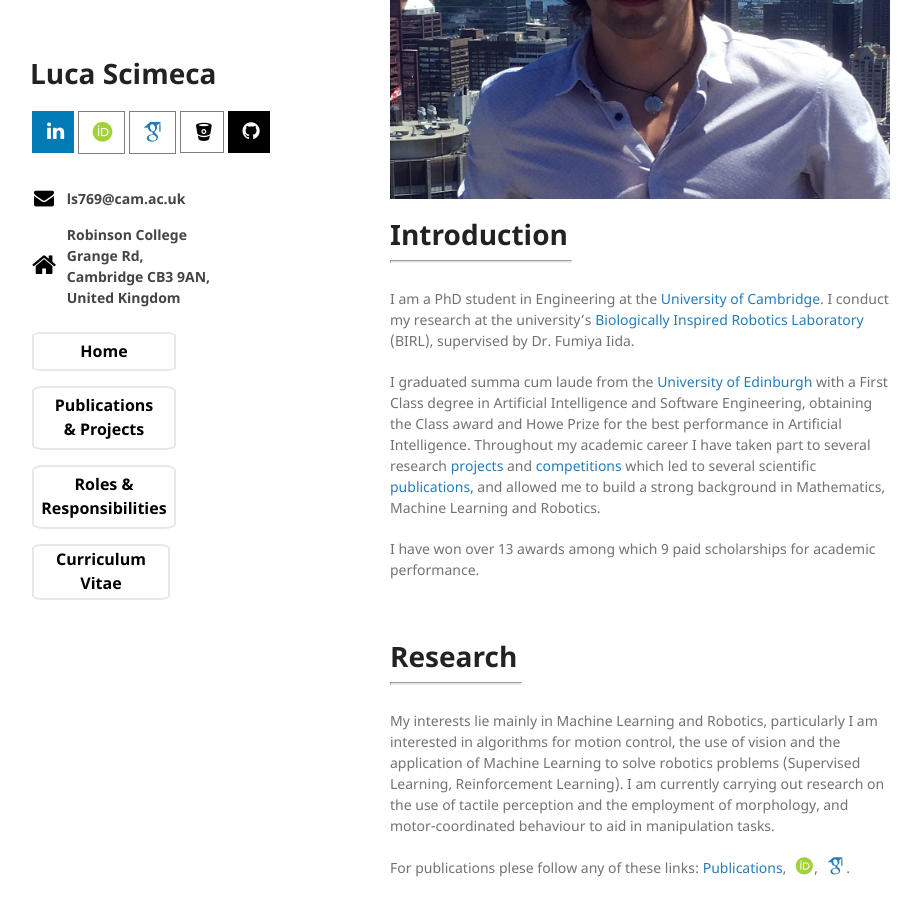
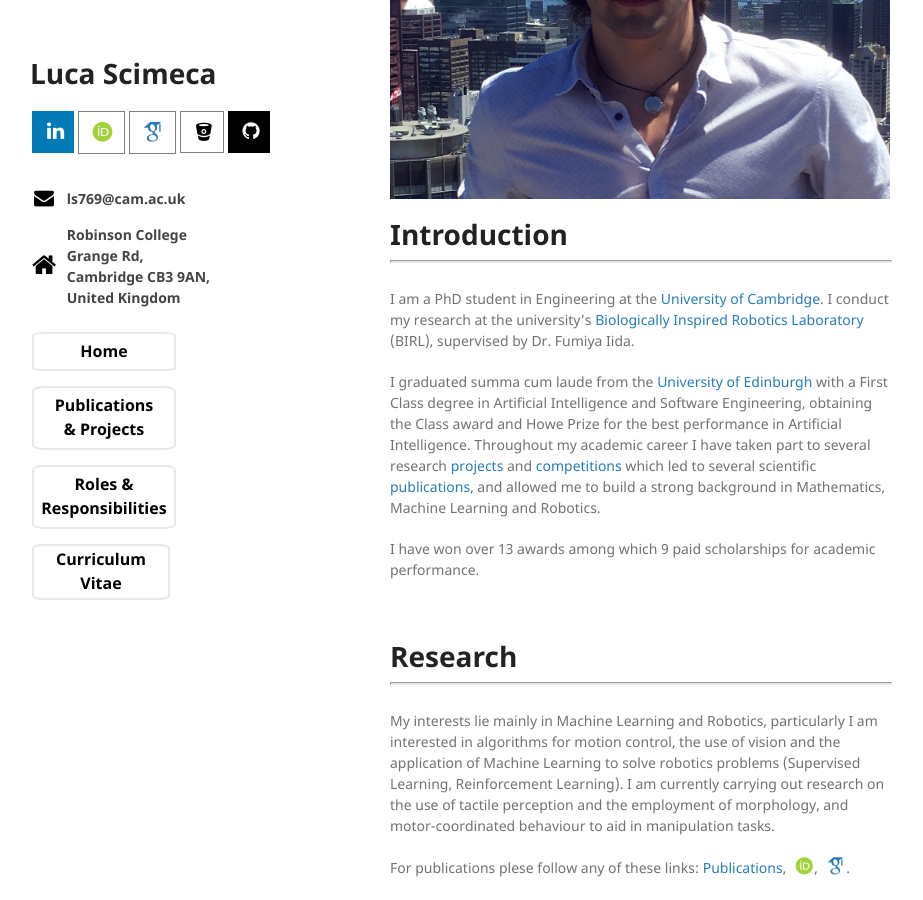
Before and after one commit to lucascimeca/lucascimeca.github.io, a Jekyll site: the page built from index.md, in a window 1280 px wide and 900 px high, scrolled down 319 px. Shown: the whole window, without its empty margins (180-1103 px from the left). Built offline with Jekyll 4.4.1, drawn with Linux system fonts in a browser that asks for light colours; nearby versions of some CDN libraries; some web fonts are replaced; the repository's description, which GitHub fills in, is left out.

Commit message:
Update index.md

```diff
--- a/index.md
+++ b/index.md
@@ -9,7 +9,7 @@ layout: default
 </p>
 
 # [](#Intro) Introduction
-<hr style="width: 180px">
+<hr>
 
 I am a PhD student in Engineering at the <a href="http://www.cam.ac.uk/" target="_blank">University of Cambridge</a>. I conduct my research at the university's <a href="http://divf.eng.cam.ac.uk/birl/" target="_blank">Biologically Inspired Robotics Laboratory</a> (BIRL), supervised by Dr. Fumiya Iida.
 
@@ -22,7 +22,7 @@ I have won over 13 awards among which 9 paid scholarships for academic performan
 <br/>
 
 # [](#Research) Research
-<hr style="width: 130px">
+<hr>
 
 My interests lie mainly in Machine Learning and Robotics, particularly I am interested in algorithms for motion control, the use of vision and the application of Machine Learning to solve robotics problems (Supervised Learning, Reinforcement Learning). I am currently carrying out research on the use of tactile perception and the employment of morphology, and motor-coordinated behaviour to aid in manipulation tasks.
 
@@ -31,7 +31,7 @@ For publications plese follow any of these links: <a href="https://lucascimeca.g
 <br/>
 
 # [](#News) News & Others
-<hr style="width: 210px">
+<hr>
 
 <table width="800">
   <tr>
```
